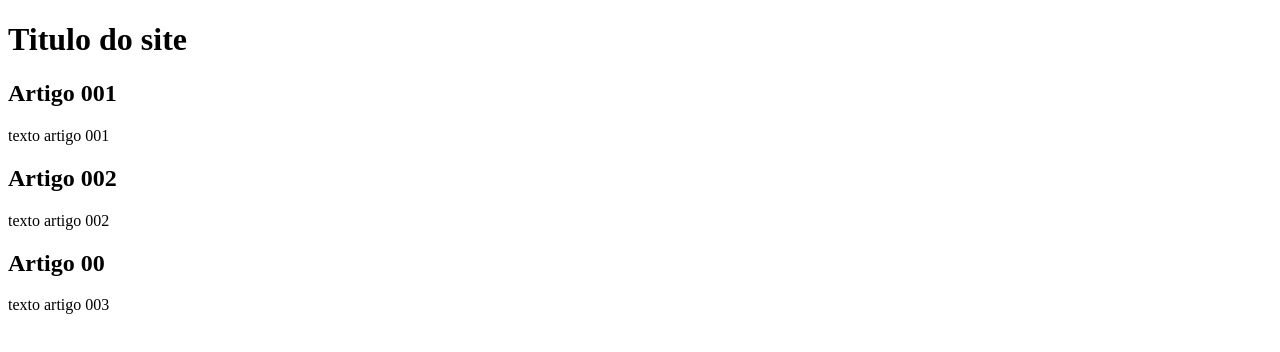
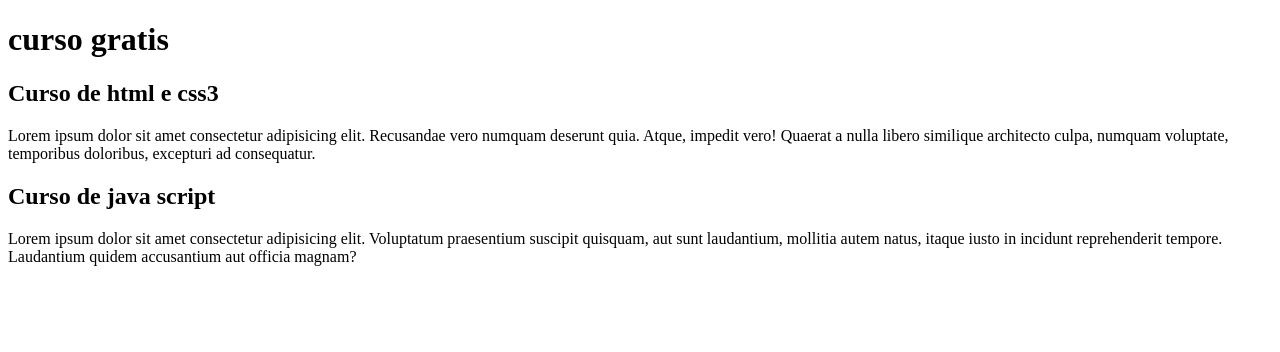
Before and after one commit to Tiagobte/projeto-site, a plain HTML site: page index.html in a window 1280 px wide. Drawn offline with Linux system fonts and the light colour scheme.

Commit message:
comecei a escrever conteudo no meu site

```diff
--- a/index.html
+++ b/index.html
@@ -12,20 +12,17 @@
     <main>
 
         <head>
-            <h1>Titulo do site</h1>
+            <h1>curso gratis</h1>
         </head>
+
         <article>
-            <h2>Artigo 001</h2>
-            <p>texto artigo 001</p>
+            <h2>Curso de html e css3</h2>
+            <p>Lorem ipsum dolor sit amet consectetur adipisicing elit. Recusandae vero numquam deserunt quia. Atque, impedit vero! Quaerat a nulla libero similique architecto culpa, numquam voluptate, temporibus doloribus, excepturi ad consequatur.</p>
         </article>
 
         <article>
-            <h2>Artigo 002</h2>
-            <p>texto artigo 002</p>
-        </article>
-        <article>
-            <h2>Artigo 00</h2>
-            <p>texto artigo 003</p>
+            <h2>Curso de java script</h2>
+            <p>Lorem ipsum dolor sit amet consectetur adipisicing elit. Voluptatum praesentium suscipit quisquam, aut sunt laudantium, mollitia autem natus, itaque iusto in incidunt reprehenderit tempore. Laudantium quidem accusantium aut officia magnam?</p>
         </article>
     </main>
 
```
